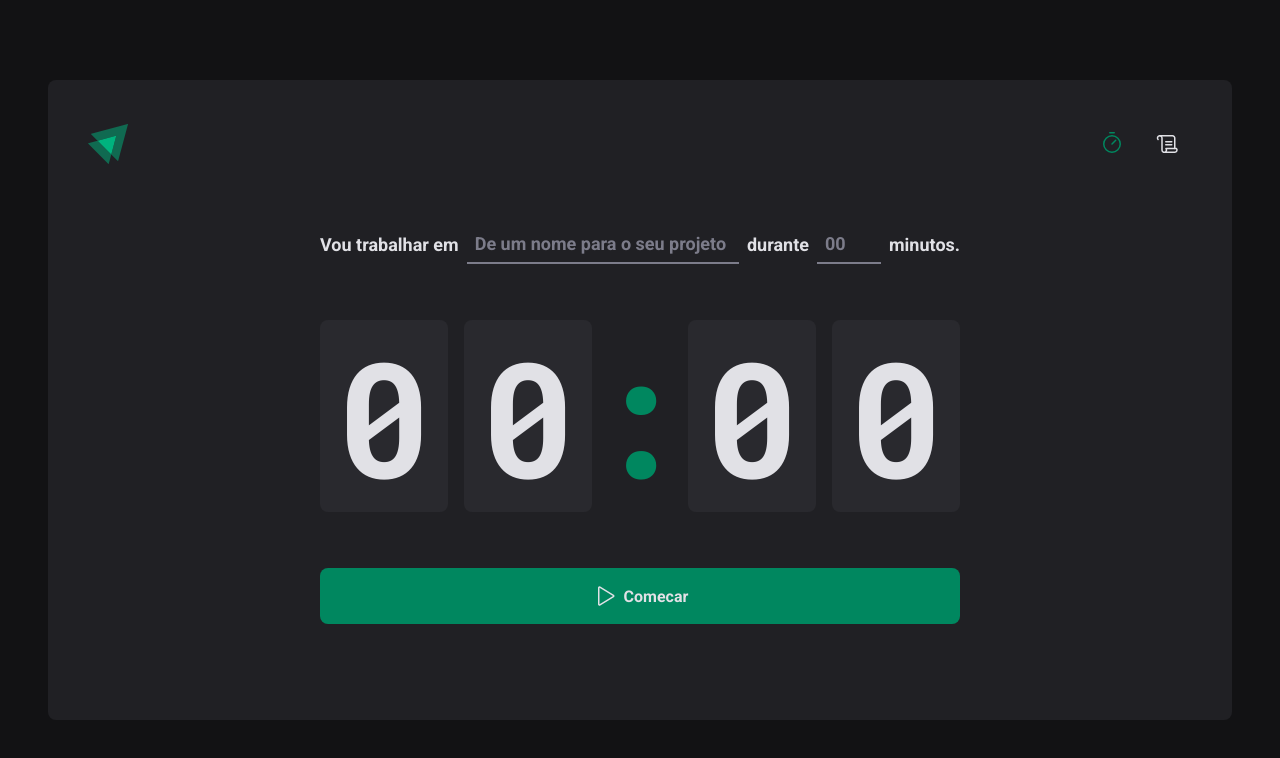
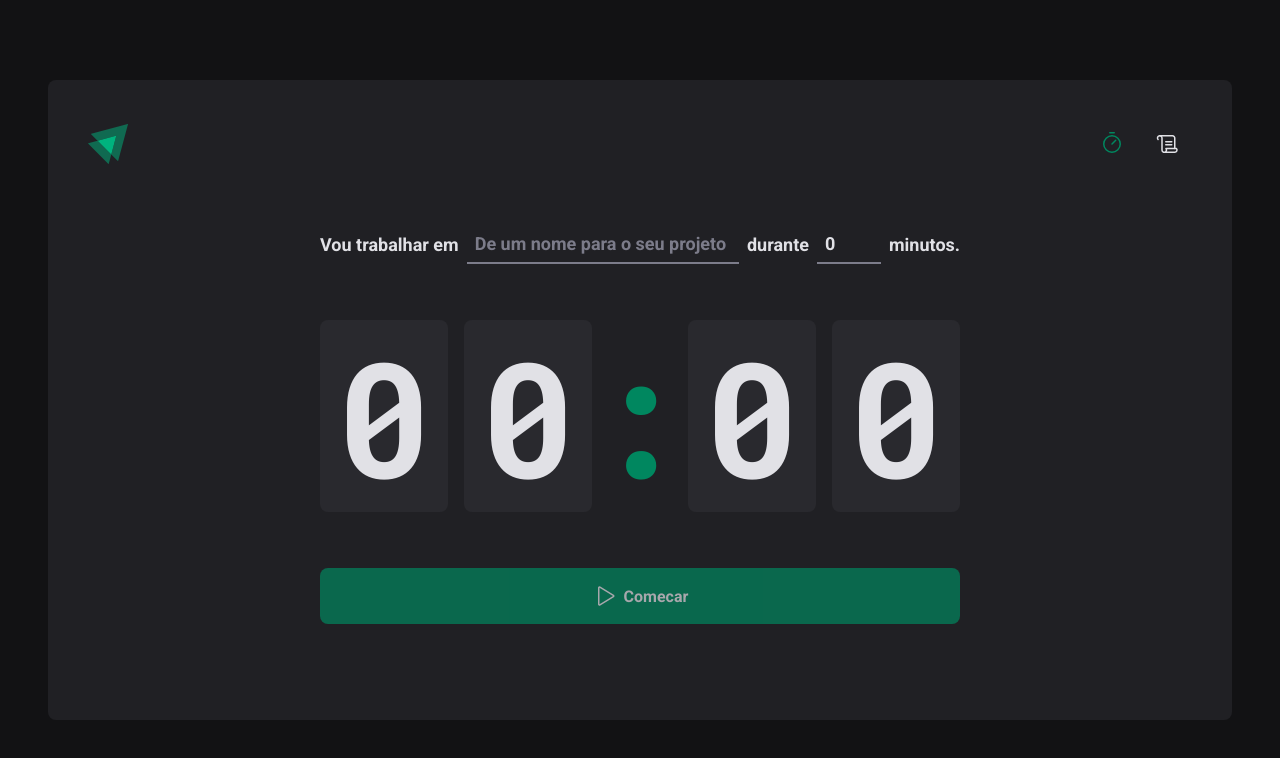
Before and after one commit to rianlucas/Ignite-timer, a React (Vite) app: page / in a window 1280 px wide. Shown: the top 758 px of the page. Built offline with nearby package versions, Linux system fonts and the light colour scheme.

Commit message:
feat: validate forms with react-hook-form

```diff
--- a/package.json
+++ b/package.json
@@ -10,11 +10,14 @@
     "preview": "vite preview"
   },
   "dependencies": {
+    "@hookform/resolvers": "^3.1.0",
     "phosphor-react": "^1.4.1",
     "react": "^18.2.0",
     "react-dom": "^18.2.0",
+    "react-hook-form": "^7.43.9",
     "react-router-dom": "^6.11.1",
-    "styled-components": "^5.3.10"
+    "styled-components": "^5.3.10",
+    "zod": "^3.21.4"
   },
   "devDependencies": {
     "@rocketseat/eslint-config": "^1.2.0",
--- a/src/pages/Home/index.tsx
+++ b/src/pages/Home/index.tsx
@@ -8,11 +8,37 @@
   StartCountdownButton,
   TaskInput,
 } from './styles'
+import { useForm } from 'react-hook-form'
+import { zodResolver } from '@hookform/resolvers/zod'
+import * as zod from 'zod'
+
+const newCycleFormValidationSchema = zod.object({
+  task: zod.string().min(1, 'Informe a tarefa'),
+  minutesAmount: zod.number().min(5).max(60),
+})
+
+type newCycleFormData = zod.infer<typeof newCycleFormValidationSchema>
 
 export function Home() {
+  const { register, handleSubmit, watch, reset } = useForm<newCycleFormData>({
+    resolver: zodResolver(newCycleFormValidationSchema),
+    defaultValues: {
+      task: '',
+      minutesAmount: 0,
+    },
+  })
+
+  function handleCreateNewCycle(data: newCycleFormData) {
+    console.log(data)
+    reset()
+  }
+
+  const task = watch('task')
+  const isSubmitDisabled = !task
+
   return (
     <HomeContainer>
-      <form action="">
+      <form onSubmit={handleSubmit(handleCreateNewCycle)} action="">
         <FormContainer>
           <label htmlFor="">Vou trabalhar em</label>
           <TaskInput
@@ -20,6 +46,7 @@
             type="text"
             placeholder="De um nome para o seu projeto"
             list="task-suggestions"
+            {...register('task')}
           />
 
           <datalist id="task-suggestions">
@@ -37,6 +64,7 @@
             step={5}
             min={5}
             max={60}
+            {...register('minutesAmount', { valueAsNumber: true })}
           />
 
           <span>minutos.</span>
@@ -50,7 +78,7 @@
           <span>0</span>
         </CountdownContainer>
 
-        <StartCountdownButton type="submit">
+        <StartCountdownButton disabled={isSubmitDisabled} type="submit">
           <Play size={24} />
           Comecar
         </StartCountdownButton>
```
Also changed, not shown: 1 other file (tests, documents, lock files or other folders).
